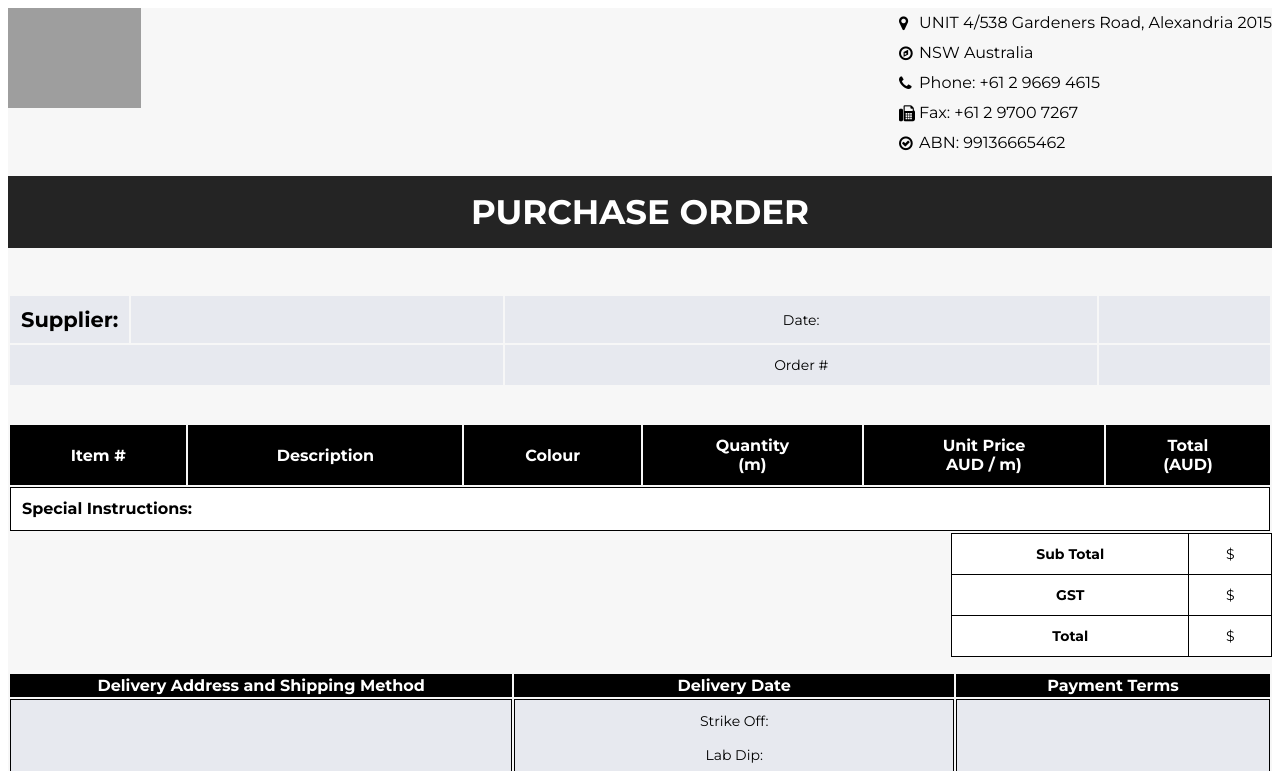
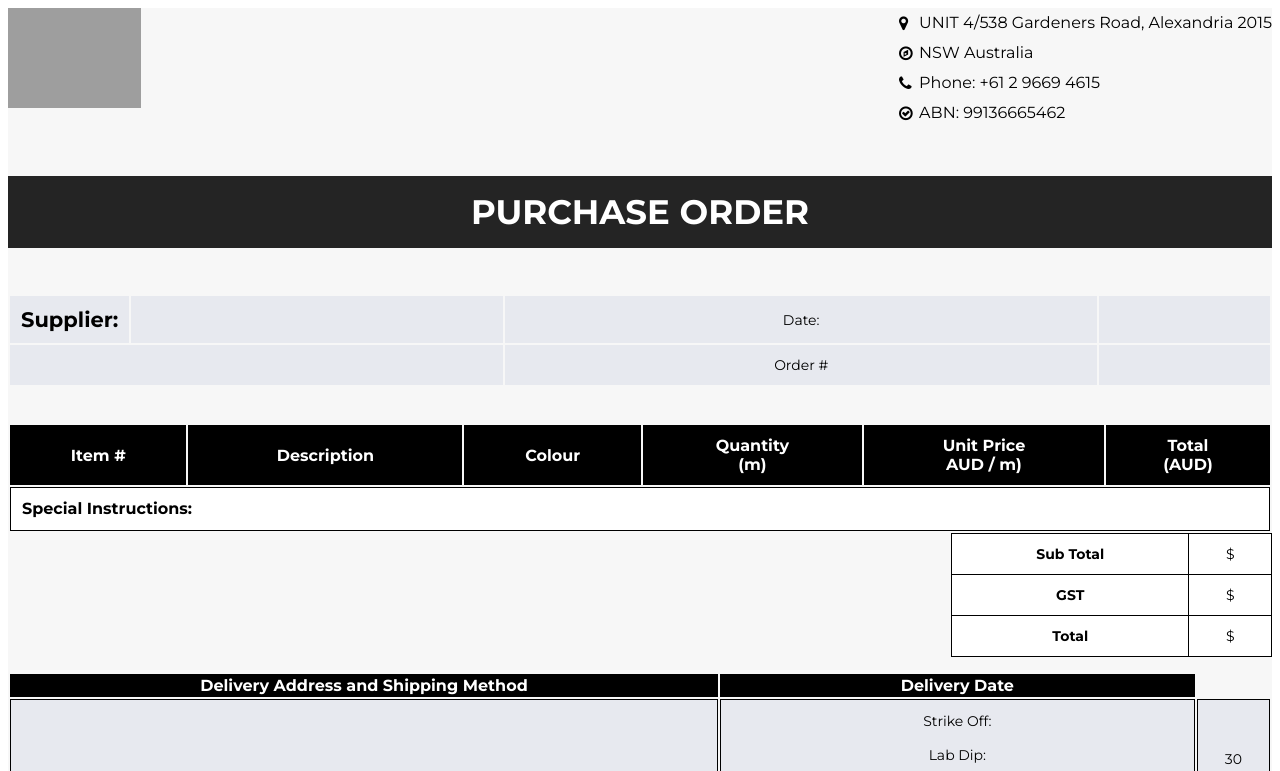
Before and after one commit to v2-software-pty-ltd/cloth-concepts-pdf-generator, a Flask app: template templates/purchase_order.html in a window 1280 px wide. Shown: the top 771 px of the page. Run offline with Flask 2, Linux system fonts and the light colour scheme; the template is opened without the code that fills it, so the values that code supplies are empty; grey boxes are pictures that could not be loaded.

Commit message:
Action Parry changes

```diff
--- a/templates/purchase_order.html
+++ b/templates/purchase_order.html
@@ -163,13 +163,6 @@
       left: -20px;
     }
 
-    span.fax:before {
-      content: "\f1ac";
-      font-family: FontAwesome;
-      position: absolute;
-      left: -20px;
-    }
-
     span.abn:before {
       content: "\f05d";
       font-family: FontAwesome;
@@ -208,8 +201,6 @@
         <span class="address2">NSW Australia</span>
         </br>
         <span class="phone">Phone: +61 2 9669 4615</span>
-        </br>
-        <span class="fax">Fax: +61 2 9700 7267</span>
         </br>
         <span class="abn">ABN: 99136665462</span>
       </div>
@@ -315,14 +306,11 @@
       <table class="table-with-border">
         <thead>
           <tr>
-            <th style="width: 40%;">
+            <th style="width: 60%;">
               <b>Delivery Address and Shipping Method</b>
             </th>
-            <th style="width: 35%;">
+            <th style="width: 40%;">
               <b>Delivery Date</b>
-            </th>
-            <th style="width: 25%;">
-              <b>Payment Terms</b>
             </th>
           </tr>
         </thead>
```
Also changed, not shown: templates/sales_confirmation.html (+0 -9 lines).
